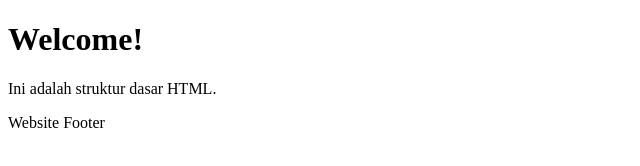
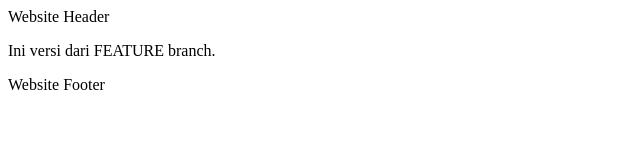
Before and after one commit to reginaadzkar-art/ProjectWebKu, a plain HTML site: page index.html in a window 1280 px wide. Shown: the whole page, without its empty margins (0-640 px from the left). Drawn offline with Linux system fonts and the light colour scheme.

Commit message:
Edit feature version to create conflict

```diff
--- a/index.html
+++ b/index.html
@@ -4,8 +4,8 @@
     <title>Project Web Ku</title>
   </head>
   <body>
-  <h1>Welcome!</h1>
-  <p>Ini adalah struktur dasar HTML.</p>
+    <header>Website Header</header>
+    <p>Ini versi dari FEATURE branch.</p>
     <footer>Website Footer</footer>
   </body>
 </html>
```
Lines whose indentation alone changed are shown as unchanged.
